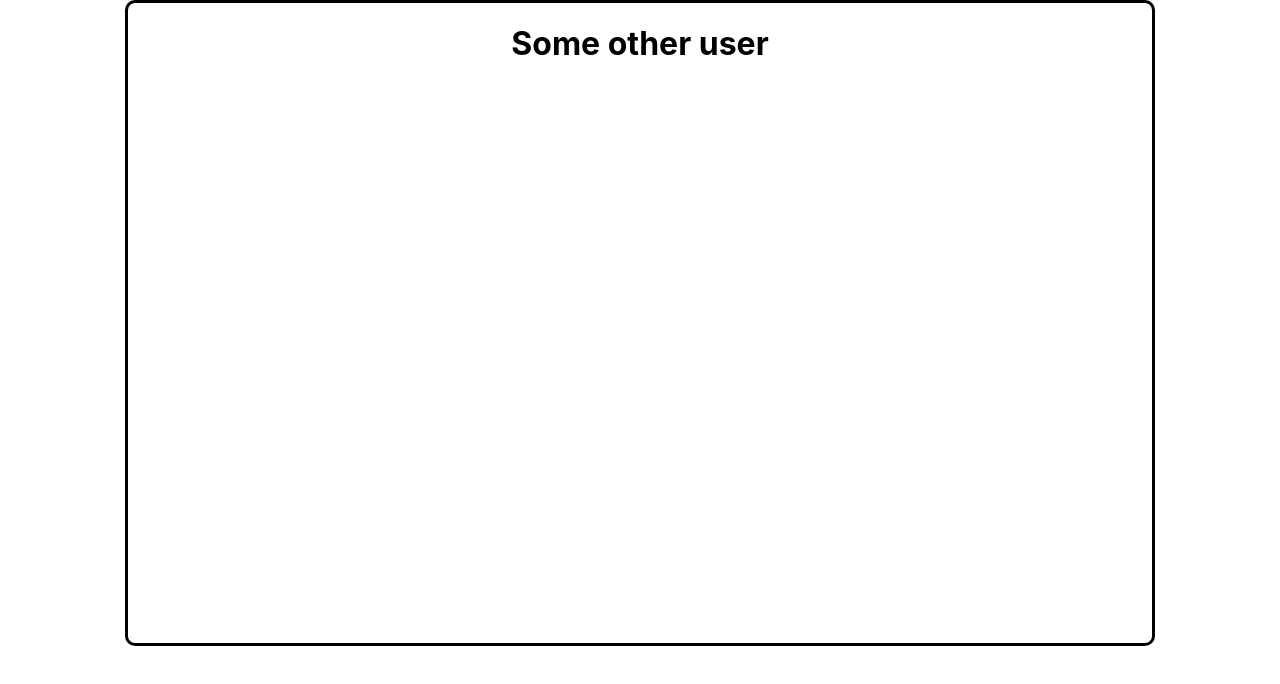
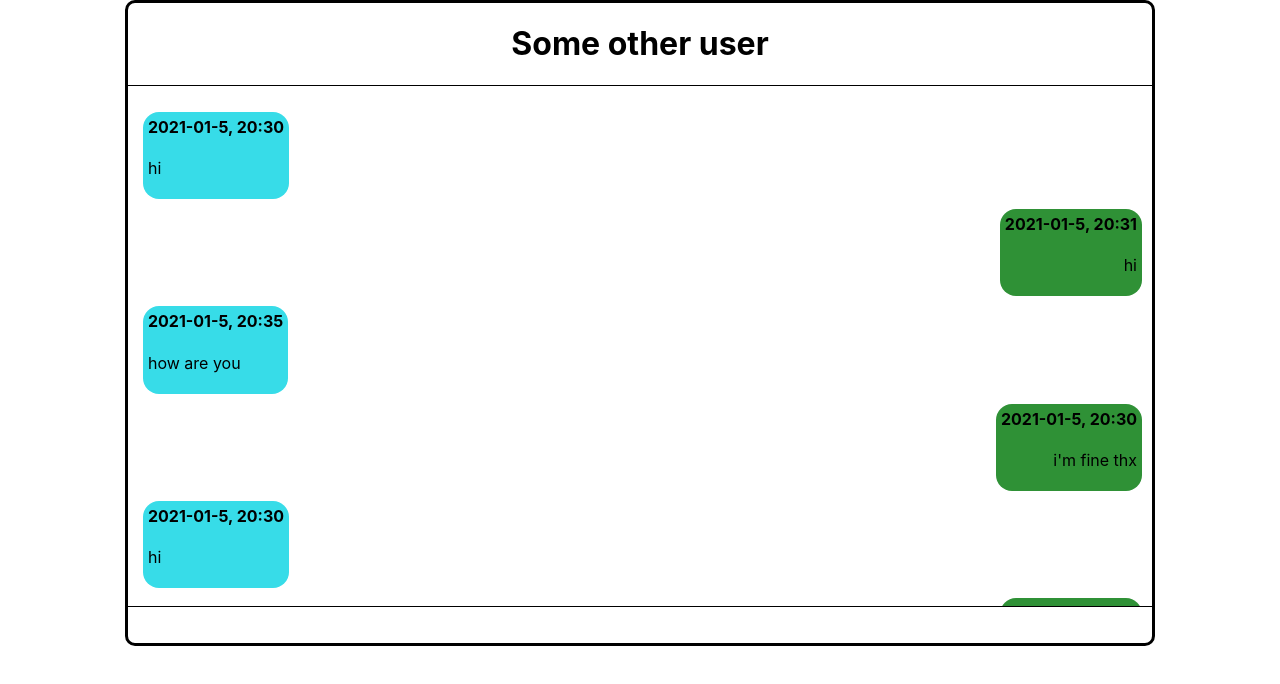
Before and after one commit to jaromaster/chat, a React (Create React App) app in the folder gui/chat_gui/: page /directchat in a window 1280 px wide. Shown: the top 684 px of the page. Built offline with nearby package versions, Linux system fonts and the light colour scheme.

Commit message:
displaying message (dummy data)

```diff
--- /dev/null
+++ b/gui/chat_gui/src/Components/Message.css
@@ -0,0 +1,15 @@
+.message {
+    border-radius: 1rem;
+    padding: 5px;
+    margin: 5px;
+}
+
+.message h4 {
+    margin-top: auto;
+}
+
+.messageTextDiv {
+    border-radius: 1rem;
+    padding: 5px;
+    width: fit-content;
+}
--- /dev/null
+++ b/gui/chat_gui/src/Components/Message.js
@@ -0,0 +1,35 @@
+import React from 'react';
+import "./Message.css";
+
+// a single message to display time, date, text
+const Message = (props) => {
+    let message = props.message;
+
+    // message colors
+    const sentMessageColor = "#37dce8";
+    const recvMessageColor = "#2f9136";
+
+    // sender is self: green, else blue
+    let backgroundColor = sentMessageColor;
+    if (message.sender === "self") {
+        backgroundColor = recvMessageColor;
+    }
+
+    // formatted
+    const shortTime = message.time.substr(0,message.time.length-3);
+
+    return (
+        <div className="message"
+        style={{textAlign: message.sender === "self" ? "right" : "left"}}>
+
+            <div className="messageTextDiv" style={{
+                backgroundColor: backgroundColor,
+                float: message.sender === "self" ? "right" : "left"}}>
+                <h4>{message.date}, {shortTime}</h4>
+                <p>{message.text}</p>
+            </div>
+        </div>
+    )
+}
+
+export default Message;
--- /dev/null
+++ b/gui/chat_gui/src/Components/Messages.css
@@ -0,0 +1,12 @@
+.messagesDiv {
+    max-height: 65vh;
+    min-height: 50%;
+    border-top: 1px solid black; /*for testing */
+    border-bottom: 1px solid black; /*for testing */
+    overflow-y: auto;
+}
+
+.messagesDiv ul {
+    padding-left: 5px;
+    display: grid;
+}
--- /dev/null
+++ b/gui/chat_gui/src/Components/Messages.js
@@ -0,0 +1,22 @@
+import React from 'react';
+import Message from './Message';
+import "./Messages.css";
+
+// container for all messages in chat
+const Messages = (props) => {
+
+    return (
+        <div className="messagesDiv">
+            <ul>
+                {
+                    // display all messages
+                    props.messages.map((el,i)=>{
+                        return <li key={i}><Message message={el}></Message></li>
+                    })
+                }
+            </ul>
+        </div>
+    )
+}
+
+export default Messages;
--- a/gui/chat_gui/src/Pages/DirectChat.js
+++ b/gui/chat_gui/src/Pages/DirectChat.js
@@ -1,15 +1,83 @@
 import React from 'react';
 import "./DirectChat.css";
+import Messages from '../Components/Messages';
 
 // site for direct chatting between to users
 const DirectChat = () => {
     let otherUser = "Some other user";
+    // dummy data to display
+    let messages = [
+        {sender: "other", text: "hi", date: "2021-01-5", time: "20:30:00"},
+        {sender: "self", text: "hi", date: "2021-01-5", time: "20:31:00"},
+        {sender: "other", text: "how are you", date: "2021-01-5", time: "20:35:00"},
+        {sender: "self", text: "i'm fine thx", date: "2021-01-5", time: "20:30:00"},
+        {sender: "other", text: "hi", date: "2021-01-5", time: "20:30:00"},
+        {sender: "self", text: "hi", date: "2021-01-5", time: "20:31:00"},
+        {sender: "other", text: "how are you", date: "2021-01-5", time: "20:35:00"},
+        {sender: "self", text: "i'm fine thx", date: "2021-01-5", time: "20:30:00"},
+        {sender: "other", text: "hi", date: "2021-01-5", time: "20:30:00"},
+        {sender: "self", text: "hi", date: "2021-01-5", time: "20:31:00"},
+        {sender: "other", text: "how are you", date: "2021-01-5", time: "20:35:00"},
+        {sender: "self", text: "i'm fine thx", date: "2021-01-5", time: "20:30:00"},
+        {sender: "other", text: "hi", date: "2021-01-5", time: "20:30:00"},
+        {sender: "self", text: "hi", date: "2021-01-5", time: "20:31:00"},
+        {sender: "other", text: "how are you", date: "2021-01-5", time: "20:35:00"},
+        {sender: "self", text: "i'm fine thx", date: "2021-01-5", time: "20:30:00"},
+        {sender: "other", text: "hi", date: "2021-01-5", time: "20:30:00"},
+        {sender: "self", text: "hi", date: "2021-01-5", time: "20:31:00"},
+        {sender: "other", text: "how are you", date: "2021-01-5", time: "20:35:00"},
+        {sender: "self", text: "i'm fine thx", date: "2021-01-5", time: "20:30:00"},
+        {sender: "other", text: "hi", date: "2021-01-5", time: "20:30:00"},
+        {sender: "self", text: "hi", date: "2021-01-5", time: "20:31:00"},
+        {sender: "other", text: "how are you", date: "2021-01-5", time: "20:35:00"},
+        {sender: "self", text: "i'm fine thx", date: "2021-01-5", time: "20:30:00"},
+        {sender: "other", text: "hi", date: "2021-01-5", time: "20:30:00"},
+        {sender: "self", text: "hi", date: "2021-01-5", time: "20:31:00"},
+        {sender: "other", text: "how are you", date: "2021-01-5", time: "20:35:00"},
+        {sender: "self", text: "i'm fine thx", date: "2021-01-5", time: "20:30:00"},
+        {sender: "other", text: "hi", date: "2021-01-5", time: "20:30:00"},
+        {sender: "self", text: "hi", date: "2021-01-5", time: "20:31:00"},
+        {sender: "other", text: "how are you", date: "2021-01-5", time: "20:35:00"},
+        {sender: "self", text: "i'm fine thx", date: "2021-01-5", time: "20:30:00"},
+        {sender: "other", text: "hi", date: "2021-01-5", time: "20:30:00"},
+        {sender: "self", text: "hi", date: "2021-01-5", time: "20:31:00"},
+        {sender: "other", text: "how are you", date: "2021-01-5", time: "20:35:00"},
+        {sender: "self", text: "i'm fine thx", date: "2021-01-5", time: "20:30:00"},
+        {sender: "other", text: "hi", date: "2021-01-5", time: "20:30:00"},
+        {sender: "self", text: "hi", date: "2021-01-5", time: "20:31:00"},
+        {sender: "other", text: "how are you", date: "2021-01-5", time: "20:35:00"},
+        {sender: "self", text: "i'm fine thx", date: "2021-01-5", time: "20:30:00"},
+        {sender: "other", text: "hi", date: "2021-01-5", time: "20:30:00"},
+        {sender: "self", text: "hi", date: "2021-01-5", time: "20:31:00"},
+        {sender: "other", text: "how are you", date: "2021-01-5", time: "20:35:00"},
+        {sender: "self", text: "i'm fine thx", date: "2021-01-5", time: "20:30:00"},
+        {sender: "other", text: "hi", date: "2021-01-5", time: "20:30:00"},
+        {sender: "self", text: "hi", date: "2021-01-5", time: "20:31:00"},
+        {sender: "other", text: "how are you", date: "2021-01-5", time: "20:35:00"},
+        {sender: "self", text: "i'm fine thx", date: "2021-01-5", time: "20:30:00"},
+        {sender: "other", text: "hi", date: "2021-01-5", time: "20:30:00"},
+        {sender: "self", text: "hi", date: "2021-01-5", time: "20:31:00"},
+        {sender: "other", text: "how are you", date: "2021-01-5", time: "20:35:00"},
+        {sender: "self", text: "i'm fine thx", date: "2021-01-5", time: "20:30:00"},
+        {sender: "other", text: "hi", date: "2021-01-5", time: "20:30:00"},
+        {sender: "self", text: "hi", date: "2021-01-5", time: "20:31:00"},
+        {sender: "other", text: "how are you", date: "2021-01-5", time: "20:35:00"},
+        {sender: "self", text: "i'm fine thx", date: "2021-01-5", time: "20:30:00"},
+        {sender: "other", text: "hi", date: "2021-01-5", time: "20:30:00"},
+        {sender: "self", text: "hi", date: "2021-01-5", time: "20:31:00"},
+        {sender: "other", text: "how are you", date: "2021-01-5", time: "20:35:00"},
+        {sender: "self", text: "i'm fine thx", date: "2021-01-5", time: "20:30:00"},
+        {sender: "other", text: "hi", date: "2021-01-5", time: "20:30:00"},
+        {sender: "self", text: "hi", date: "2021-01-5", time: "20:31:00"},
+        {sender: "other", text: "how are you", date: "2021-01-5", time: "20:35:00"},
+        {sender: "self", text: "i'm fine thx", date: "2021-01-5", time: "20:30:00"},
+    ]
 
     return (
         <div className="directChatDiv">
             <h1>{otherUser}</h1>
             <div>
-                {/* Chat containing all messages */}
+                <Messages messages={messages}></Messages>
             </div>
             <div>
                 {/* Input field to write new message */}
```
Also changed, not shown: 1 other file (tests, documents, lock files or other folders).
